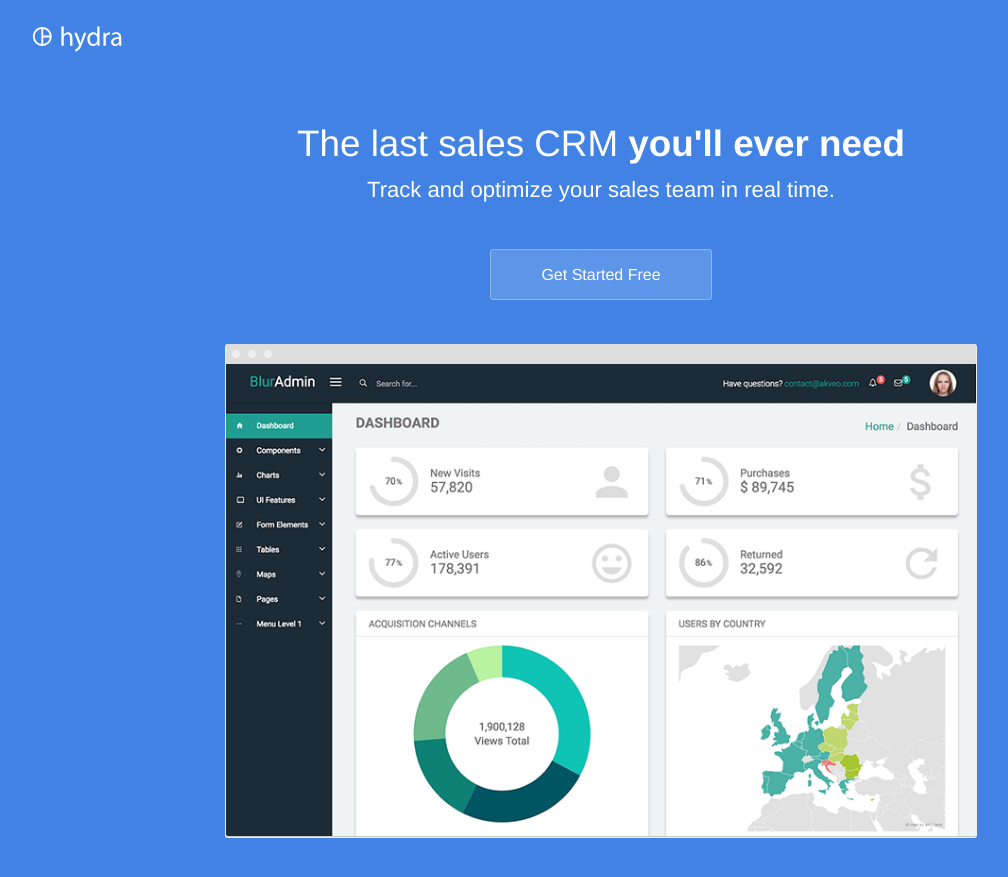
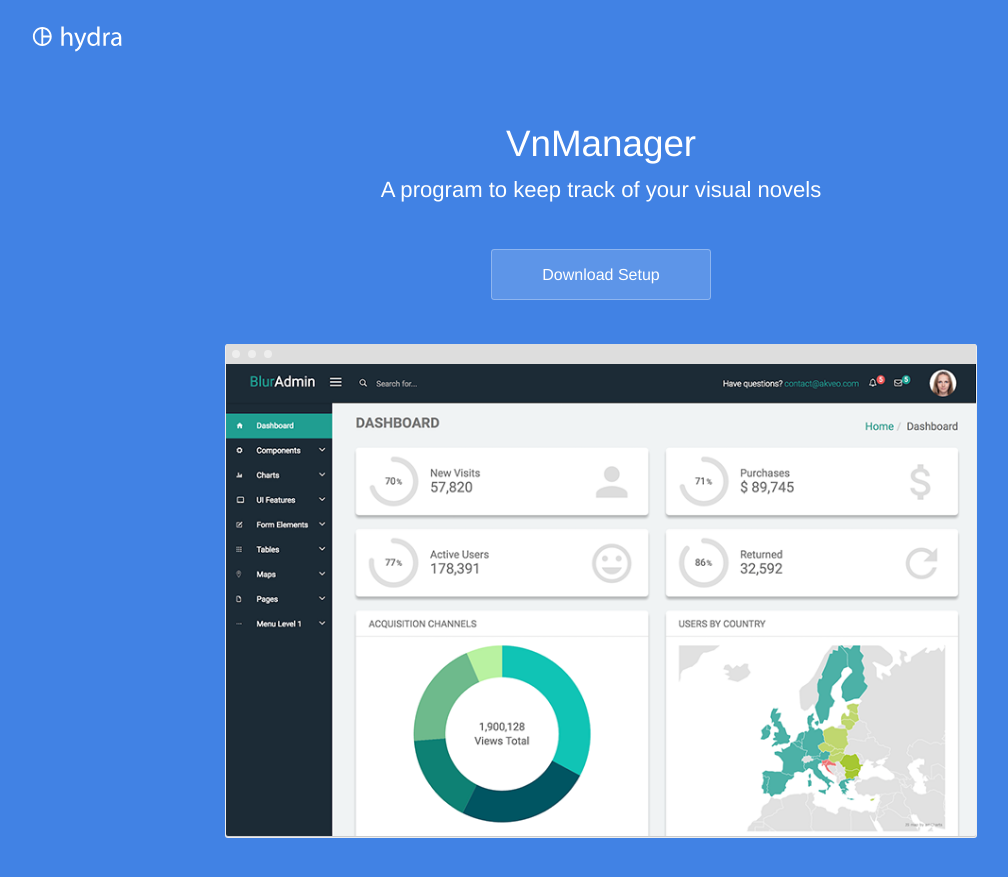
Before and after one commit to micah686/VnManager, a Jekyll site: the page built from index.html, in a window 1280 px wide and 900 px high. Shown: the top 877 px of the window, without its empty margins (39-1047 px from the left). Built offline with Jekyll 4.4.1, drawn with Linux system fonts in a browser that asks for light colours.

Commit message:
updated some content on main page

```diff
--- a/_includes/social-icon.html
+++ b/_includes/social-icon.html
@@ -1,20 +1,8 @@
 {% case include.icon %}
-	{% when "Facebook" %}
-		<svg fill="#000000" height="24" viewBox="0 0 24 24" width="24" xmlns="http://www.w3.org/2000/svg"><path d="M19,4V7H17A1,1 0 0,0 16,8V10H19V13H16V20H13V13H11V10H13V7.5C13,5.56 14.57,4 16.5,4M20,2H4A2,2 0 0,0 2,4V20A2,2 0 0,0 4,22H20A2,2 0 0,0 22,20V4C22,2.89 21.1,2 20,2Z" /></svg>
-	{% when "Google Plus" %}
-		<svg fill="#000000" height="24" viewBox="0 0 24 24" width="24" xmlns="http://www.w3.org/2000/svg"><path d="M23,11H21V9H19V11H17V13H19V15H21V13H23M8,11V13.4H12C11.8,14.4 10.8,16.4 8,16.4C5.6,16.4 3.7,14.4 3.7,12C3.7,9.6 5.6,7.6 8,7.6C9.4,7.6 10.3,8.2 10.8,8.7L12.7,6.9C11.5,5.7 9.9,5 8,5C4.1,5 1,8.1 1,12C1,15.9 4.1,19 8,19C12,19 14.7,16.2 14.7,12.2C14.7,11.7 14.7,11.4 14.6,11H8Z" /></svg>
-	{% when "Instagram" %}
-		<svg fill="#000000" height="24" viewBox="0 0 24 24" width="24" xmlns="http://www.w3.org/2000/svg"><path d="M7.8,2H16.2C19.4,2 22,4.6 22,7.8V16.2A5.8,5.8 0 0,1 16.2,22H7.8C4.6,22 2,19.4 2,16.2V7.8A5.8,5.8 0 0,1 7.8,2M7.6,4A3.6,3.6 0 0,0 4,7.6V16.4C4,18.39 5.61,20 7.6,20H16.4A3.6,3.6 0 0,0 20,16.4V7.6C20,5.61 18.39,4 16.4,4H7.6M17.25,5.5A1.25,1.25 0 0,1 18.5,6.75A1.25,1.25 0 0,1 17.25,8A1.25,1.25 0 0,1 16,6.75A1.25,1.25 0 0,1 17.25,5.5M12,7A5,5 0 0,1 17,12A5,5 0 0,1 12,17A5,5 0 0,1 7,12A5,5 0 0,1 12,7M12,9A3,3 0 0,0 9,12A3,3 0 0,0 12,15A3,3 0 0,0 15,12A3,3 0 0,0 12,9Z" /></svg>
-	{% when "LinkedIn" %}
-		<svg fill="#000000" height="24" viewBox="0 0 24 24" width="24" xmlns="http://www.w3.org/2000/svg"><path d="M19,19H16V13.7A1.5,1.5 0 0,0 14.5,12.2A1.5,1.5 0 0,0 13,13.7V19H10V10H13V11.2C13.5,10.36 14.59,9.8 15.5,9.8A3.5,3.5 0 0,1 19,13.3M6.5,8.31C5.5,8.31 4.69,7.5 4.69,6.5A1.81,1.81 0 0,1 6.5,4.69C7.5,4.69 8.31,5.5 8.31,6.5A1.81,1.81 0 0,1 6.5,8.31M8,19H5V10H8M20,2H4C2.89,2 2,2.89 2,4V20A2,2 0 0,0 4,22H20A2,2 0 0,0 22,20V4C22,2.89 21.1,2 20,2Z" /></svg>
-	{% when "Pinterest" %}
-		<svg fill="#000000" height="24" viewBox="0 0 24 24" width="24" xmlns="http://www.w3.org/2000/svg"><path d="M13,16.2C12.2,16.2 11.43,15.86 10.88,15.28L9.93,18.5L9.86,18.69L9.83,18.67C9.64,19 9.29,19.2 8.9,19.2C8.29,19.2 7.8,18.71 7.8,18.1C7.8,18.05 7.81,18 7.81,17.95H7.8L7.85,17.77L9.7,12.21C9.7,12.21 9.5,11.59 9.5,10.73C9.5,9 10.42,8.5 11.16,8.5C11.91,8.5 12.58,8.76 12.58,9.81C12.58,11.15 11.69,11.84 11.69,12.81C11.69,13.55 12.29,14.16 13.03,14.16C15.37,14.16 16.2,12.4 16.2,10.75C16.2,8.57 14.32,6.8 12,6.8C9.68,6.8 7.8,8.57 7.8,10.75C7.8,11.42 8,12.09 8.34,12.68C8.43,12.84 8.5,13 8.5,13.2A1,1 0 0,1 7.5,14.2C7.13,14.2 6.79,14 6.62,13.7C6.08,12.81 5.8,11.79 5.8,10.75C5.8,7.47 8.58,4.8 12,4.8C15.42,4.8 18.2,7.47 18.2,10.75C18.2,13.37 16.57,16.2 13,16.2M20,2H4C2.89,2 2,2.89 2,4V20A2,2 0 0,0 4,22H20A2,2 0 0,0 22,20V4C22,2.89 21.1,2 20,2Z" /></svg>
-	{% when "Tumblr" %}
-		<svg fill="#000000" height="24" viewBox="0 0 24 24" width="24" xmlns="http://www.w3.org/2000/svg"><path d="M16,11H13V14.9C13,15.63 13.14,16 14.1,16H16V19C16,19 14.97,19.1 13.9,19.1C11.25,19.1 10,17.5 10,15.7V11H8V8.2C10.41,8 10.62,6.16 10.8,5H13V8H16M20,2H4C2.89,2 2,2.89 2,4V20A2,2 0 0,0 4,22H20A2,2 0 0,0 22,20V4C22,2.89 21.1,2 20,2Z" /></svg>
+	{% when "Github" %}
+		<svg fill="#000000" height="24" viewBox="0 0 24 24" width="24" xmlns="http://www.w3.org/2000/svg"><path d="M12,2A10,10 0 0,0 2,12C2,16.42 4.87,20.17 8.84,21.5C9.34,21.58 9.5,21.27 9.5,21C9.5,20.77 9.5,20.14 9.5,19.31C6.73,19.91 6.14,17.97 6.14,17.97C5.68,16.81 5.03,16.5 5.03,16.5C4.12,15.88 5.1,15.9 5.1,15.9C6.1,15.97 6.63,16.93 6.63,16.93C7.5,18.45 8.97,18 9.54,17.76C9.63,17.11 9.89,16.67 10.17,16.42C7.95,16.17 5.62,15.31 5.62,11.5C5.62,10.39 6,9.5 6.65,8.79C6.55,8.54 6.2,7.5 6.75,6.15C6.75,6.15 7.59,5.88 9.5,7.17C10.29,6.95 11.15,6.84 12,6.84C12.85,6.84 13.71,6.95 14.5,7.17C16.41,5.88 17.25,6.15 17.25,6.15C17.8,7.5 17.45,8.54 17.35,8.79C18,9.5 18.38,10.39 18.38,11.5C18.38,15.32 16.04,16.16 13.81,16.41C14.17,16.72 14.5,17.33 14.5,18.26C14.5,19.6 14.5,20.68 14.5,21C14.5,21.27 14.66,21.59 15.17,21.5C19.14,20.16 22,16.42 22,12A10,10 0 0,0 12,2Z" /></svg>
 	{% when "Twitter" %}
 		<svg fill="#000000" height="24" viewBox="0 0 24 24" width="24" xmlns="http://www.w3.org/2000/svg"><path d="M22.46,6C21.69,6.35 20.86,6.58 20,6.69C20.88,6.16 21.56,5.32 21.88,4.31C21.05,4.81 20.13,5.16 19.16,5.36C18.37,4.5 17.26,4 16,4C13.65,4 11.73,5.92 11.73,8.29C11.73,8.63 11.77,8.96 11.84,9.27C8.28,9.09 5.11,7.38 3,4.79C2.63,5.42 2.42,6.16 2.42,6.94C2.42,8.43 3.17,9.75 4.33,10.5C3.62,10.5 2.96,10.3 2.38,10C2.38,10 2.38,10 2.38,10.03C2.38,12.11 3.86,13.85 5.82,14.24C5.46,14.34 5.08,14.39 4.69,14.39C4.42,14.39 4.15,14.36 3.89,14.31C4.43,16 6,17.26 7.89,17.29C6.43,18.45 4.58,19.13 2.56,19.13C2.22,19.13 1.88,19.11 1.54,19.07C3.44,20.29 5.7,21 8.12,21C16,21 20.33,14.46 20.33,8.79C20.33,8.6 20.33,8.42 20.32,8.23C21.16,7.63 21.88,6.87 22.46,6Z" /></svg>
 	{% when "YouTube" %}
 		<svg fill="#000000" height="24" viewBox="0 0 24 24" width="24" xmlns="http://www.w3.org/2000/svg"><path d="M10,16.5V7.5L16,12M20,4.4C19.4,4.2 15.7,4 12,4C8.3,4 4.6,4.19 4,4.38C2.44,4.9 2,8.4 2,12C2,15.59 2.44,19.1 4,19.61C4.6,19.81 8.3,20 12,20C15.7,20 19.4,19.81 20,19.61C21.56,19.1 22,15.59 22,12C22,8.4 21.56,4.91 20,4.4Z" /></svg>
-	{% when "RSS" %}
-		<svg fill="#000000" height="24" viewBox="0 0 24 24" width="24" xmlns="http://www.w3.org/2000/svg"><path d="M0 0h24v24H0z" fill="none"/><circle cx="6.18" cy="17.82" r="2.18"/><path d="M4 4.44v2.83c7.03 0 12.73 5.7 12.73 12.73h2.83c0-8.59-6.97-15.56-15.56-15.56zm0 5.66v2.83c3.9 0 7.07 3.17 7.07 7.07h2.83c0-5.47-4.43-9.9-9.9-9.9z"/></svg>
 {% endcase %}
--- a/index.html
+++ b/index.html
@@ -4,9 +4,9 @@ description: A program to keep track of your visual novels
 ---
 <section class="hero">
 	<div class="text-container">
-		<h1 class="editable">The last sales CRM <strong>you'll ever need</strong></h1>
-		<p class="subtext editable">Track and optimize your sales team in real time.</p>
-		<div class="cta button alt"><a href="{{ site.baseurl }}/sign-up/">Get Started Free</a></div>
+		<h1 class="editable">VnManager</h1>
+		<p class="subtext editable">A program to keep track of your visual novels</p>
+		<div class="cta button alt"><a href="{{ site.baseurl }}/sign-up/">Download Setup</a></div>
 		<div>
 			<img src="{{ site.baseurl }}/images/dashboard.png" alt="Screenshot" class="screenshot editable" />
 		</div>
```
